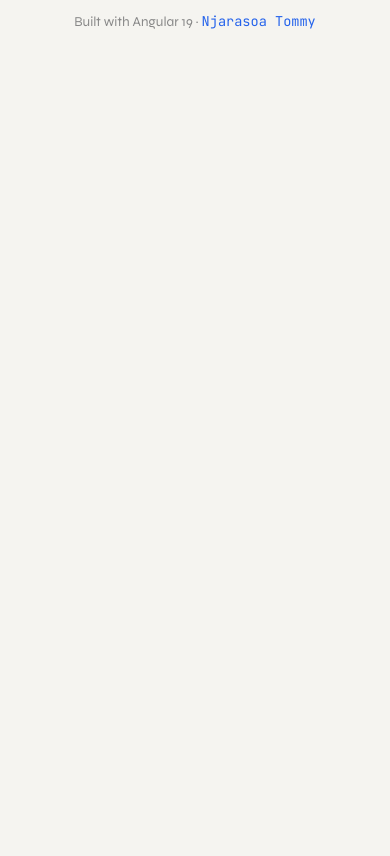
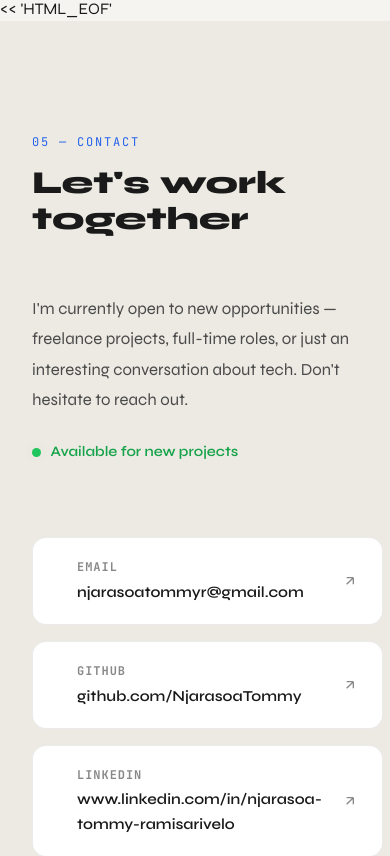
Before and after one commit to NjarasoaTommy/portfolio, an Angular app: page / in a window 390 px wide. Shown: the part 8180-9036 px from the top of the page. Before the commit the page ends 8253 px from the top, so only its background shows below. Built offline with nearby package versions, Linux system fonts and the light colour scheme.

Commit message:
Implement the contact component.

```diff
--- a/src/app/components/contact/contact.component.html
+++ b/src/app/components/contact/contact.component.html
@@ -1 +1,39 @@
-<p>contact works!</p>
+
+bash
+
+cat > /home/claude/dev-portfolio/src/app/components/contact/contact.html << 'HTML_EOF'
+<section class="section contact-section" id="contact">
+  <div class="container">
+    <span class="section-label">05 — Contact</span>
+    <h2 class="section-title">Let's work together</h2>
+
+    <div class="contact-layout">
+      <div class="contact-text">
+        <p>
+          I'm currently open to new opportunities — freelance projects,
+          full-time roles, or just an interesting conversation about tech.
+          Don't hesitate to reach out.
+        </p>
+        <p class="availability">
+          <span class="status-dot"></span>
+          Available for new projects
+        </p>
+      </div>
+
+      <div class="contact-links">
+        @for (link of links; track link.label) {
+          <a [href]="link.href" target="_blank" rel="noopener" class="contact-card">
+            <div class="contact-icon" [innerHTML]="link.icon"></div>
+            <div class="contact-info">
+              <span class="contact-label">{{ link.label }}</span>
+              <span class="contact-value">{{ link.value }}</span>
+            </div>
+            <svg class="arrow" width="16" height="16" viewBox="0 0 24 24" fill="none" stroke="currentColor" stroke-width="2">
+              <path d="M7 17L17 7M17 7H7M17 7v10"/>
+            </svg>
+          </a>
+        }
+      </div>
+    </div>
+  </div>
+</section>
--- a/src/app/components/contact/contact.component.scss
+++ b/src/app/components/contact/contact.component.scss
@@ -0,0 +1,123 @@
+
+.contact-section {
+  background: var(--bg-secondary);
+}
+
+.contact-layout {
+  display: grid;
+  grid-template-columns: 1fr 1.4fr;
+  gap: 5rem;
+  align-items: start;
+}
+
+.contact-text {
+  p {
+    font-size: 1.05rem;
+    color: var(--text-secondary);
+    line-height: 1.8;
+    margin-bottom: 1.5rem;
+  }
+}
+
+.availability {
+  display: flex;
+  align-items: center;
+  gap: 0.6rem;
+  font-size: 0.9rem !important;
+  font-weight: 600;
+  color: #16a34a !important;
+}
+
+.status-dot {
+  width: 9px;
+  height: 9px;
+  border-radius: 50%;
+  background: #22c55e;
+  flex-shrink: 0;
+  position: relative;
+
+  &::after {
+    content: '';
+    position: absolute;
+    inset: -3px;
+    border-radius: 50%;
+    background: rgba(34, 197, 94, 0.25);
+    animation: pulse 2s infinite;
+  }
+}
+
+@keyframes pulse {
+  0%, 100% { transform: scale(1); opacity: 1; }
+  50% { transform: scale(1.5); opacity: 0; }
+}
+
+.contact-links {
+  display: flex;
+  flex-direction: column;
+  gap: 1rem;
+}
+
+.contact-card {
+  display: flex;
+  align-items: center;
+  gap: 1.25rem;
+  background: var(--bg-card);
+  border: 1px solid var(--border);
+  border-radius: 14px;
+  padding: 1.25rem 1.5rem;
+  transition: transform 0.22s ease, box-shadow 0.22s ease, border-color 0.22s ease;
+  color: var(--text-primary);
+
+  &:hover {
+    transform: translateX(6px);
+    box-shadow: var(--shadow-hover);
+    border-color: var(--accent);
+
+    .contact-icon { color: var(--accent); }
+    .arrow { color: var(--accent); transform: translate(2px, -2px); }
+  }
+}
+
+.contact-icon {
+  color: var(--text-muted);
+  display: flex;
+  align-items: center;
+  justify-content: center;
+  flex-shrink: 0;
+  transition: color 0.2s;
+}
+
+.contact-info {
+  flex: 1;
+  display: flex;
+  flex-direction: column;
+  gap: 0.15rem;
+}
+
+.contact-label {
+  font-size: 0.75rem;
+  font-weight: 600;
+  text-transform: uppercase;
+  letter-spacing: 0.08em;
+  color: var(--text-muted);
+  font-family: 'JetBrains Mono', monospace;
+}
+
+.contact-value {
+  font-size: 0.95rem;
+  font-weight: 600;
+  color: var(--text-primary);
+}
+
+.arrow {
+  color: var(--text-muted);
+  flex-shrink: 0;
+  transition: color 0.2s, transform 0.2s;
+}
+
+@media (max-width: 768px) {
+  .contact-layout {
+    grid-template-columns: 1fr;
+    gap: 3rem;
+  }
+}
--- a/src/app/components/contact/contact.component.ts
+++ b/src/app/components/contact/contact.component.ts
@@ -1,11 +1,32 @@
 import { Component } from '@angular/core';
+import { CommonModule } from '@angular/common';
 
 @Component({
   selector: 'app-contact',
-  imports: [],
+  imports: [CommonModule],
   templateUrl: './contact.component.html',
   styleUrl: './contact.component.scss'
 })
+
 export class ContactComponent {
-
+  links = [
+    {
+      label: 'Email',
+      value: 'njarasoatommyr@gmail.com',
+      href: 'mailto:njarasoatommyr@gmail.com',
+      icon: `<svg width="22" height="22" viewBox="0 0 24 24" fill="none" stroke="currentColor" stroke-width="1.75"><rect x="2" y="4" width="20" height="16" rx="2"/><path d="m22 7-8.97 5.7a1.94 1.94 0 0 1-2.06 0L2 7"/></svg>`,
+    },
+    {
+      label: 'GitHub',
+      value: 'github.com/NjarasoaTommy',
+      href: 'https://github.com/NjarasoaTommy',
+      icon: `<svg width="22" height="22" viewBox="0 0 24 24" fill="currentColor"><path d="M12 0C5.37 0 0 5.37 0 12c0 5.31 3.435 9.795 8.205 11.385.6.105.825-.255.825-.57 0-.285-.015-1.23-.015-2.235-3.015.555-3.795-.735-4.035-1.41-.135-.345-.72-1.41-1.23-1.695-.42-.225-1.02-.78-.015-.795.945-.015 1.62.87 1.845 1.23 1.08 1.815 2.805 1.305 3.495.99.105-.78.42-1.305.765-1.605-2.67-.3-5.46-1.335-5.46-5.925 0-1.305.465-2.385 1.23-3.225-.12-.3-.54-1.53.12-3.18 0 0 1.005-.315 3.3 1.23.96-.27 1.98-.405 3-.405s2.04.135 3 .405c2.295-1.56 3.3-1.23 3.3-1.23.66 1.65.24 2.88.12 3.18.765.84 1.23 1.905 1.23 3.225 0 4.605-2.805 5.625-5.475 5.925.435.375.81 1.095.81 2.22 0 1.605-.015 2.895-.015 3.3 0 .315.225.69.825.57A12.02 12.02 0 0 0 24 12c0-6.63-5.37-12-12-12z"/></svg>`,
+    },
+    {
+      label: 'LinkedIn',
+      value: 'www.linkedin.com/in/njarasoa-tommy-ramisarivelo',
+      href: 'https://www.linkedin.com/in/njarasoa-tommy-ramisarivelo',
+      icon: `<svg width="22" height="22" viewBox="0 0 24 24" fill="currentColor"><path d="M20.447 20.452h-3.554v-5.569c0-1.328-.027-3.037-1.852-3.037-1.853 0-2.136 1.445-2.136 2.939v5.667H9.351V9h3.414v1.561h.046c.477-.9 1.637-1.85 3.37-1.85 3.601 0 4.267 2.37 4.267 5.455v6.286zM5.337 7.433a2.062 2.062 0 0 1-2.063-2.065 2.064 2.064 0 1 1 2.063 2.065zm1.782 13.019H3.555V9h3.564v11.452zM22.225 0H1.771C.792 0 0 .774 0 1.729v20.542C0 23.227.792 24 1.771 24h20.451C23.2 24 24 23.227 24 22.271V1.729C24 .774 23.2 0 22.222 0h.003z"/></svg>`,
+    },
+  ];
 }
```
